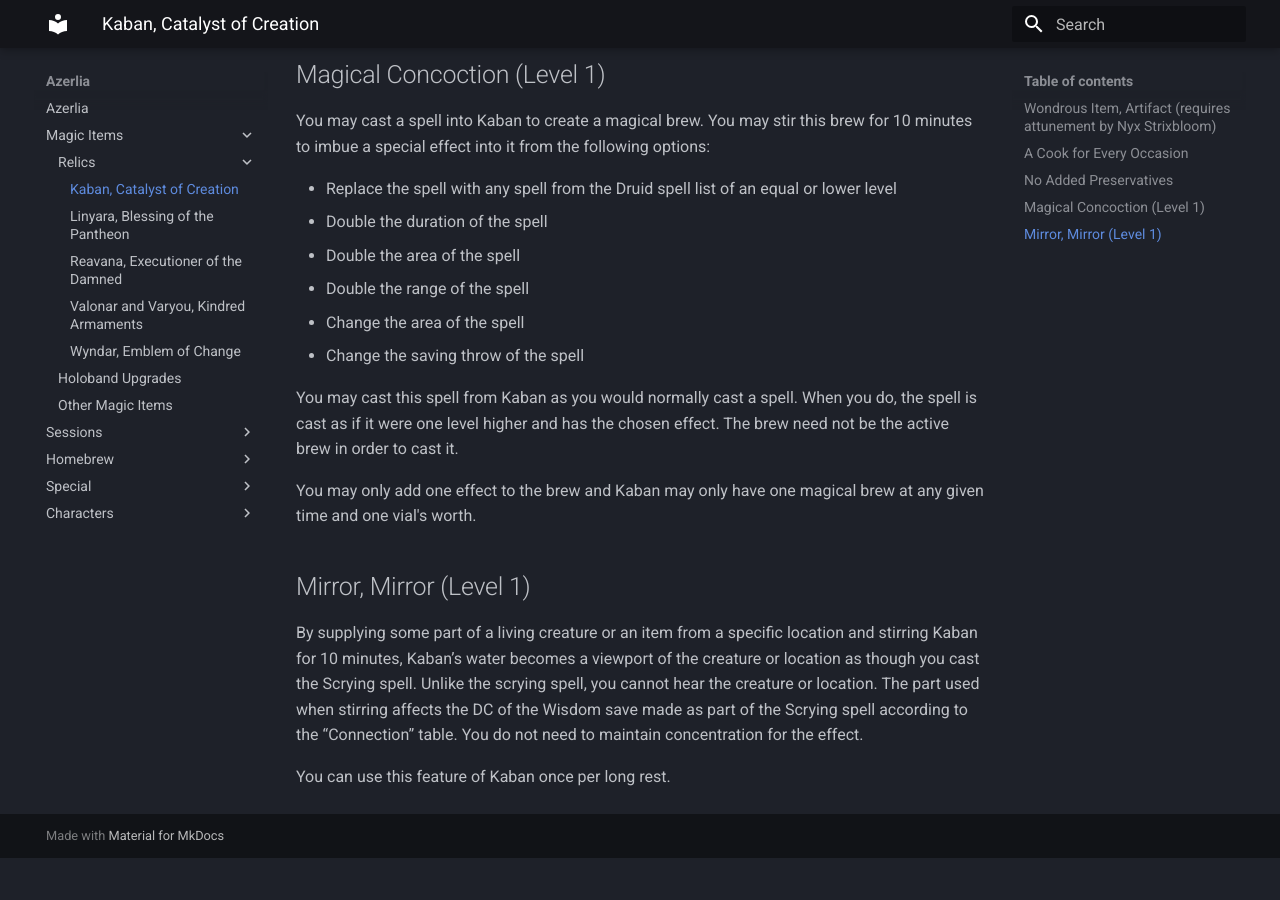
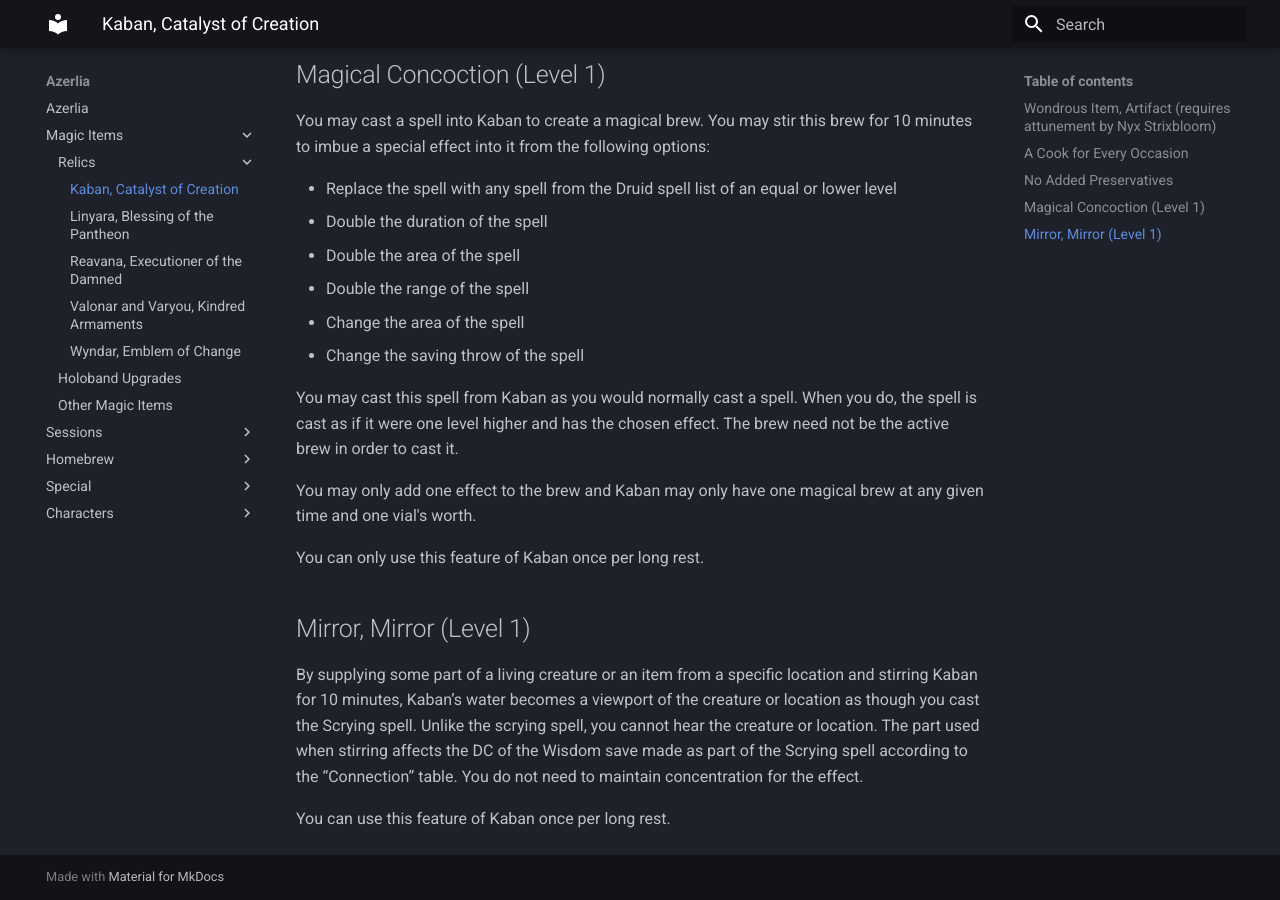
Before and after one commit to Zolmy/azerlia, an MkDocs documentation site: the page built from docs/magic_items/relics/kaban.md, in a window 1280 px wide and 900 px high, scrolled down 763 px. Built offline with MkDocs 1.6.1 and Material for MkDocs 9.7.7, drawn with Linux system fonts in a browser that asks for light colours; before the commit the page ends 1621 px from its top, so only the background shows below that.

Commit message:
Update kaban.md

```diff
--- a/docs/magic_items/relics/kaban.md
+++ b/docs/magic_items/relics/kaban.md
@@ -25,6 +25,8 @@ You may cast this spell from Kaban as you would normally cast a spell. When you
 
 You may only add one effect to the brew and Kaban may only have one magical brew at any given time and one vial's worth.
 
+You can only use this feature of Kaban once per long rest.
+
 ## Mirror, Mirror (Level 1)
 By supplying some part of a living creature or an item from a specific location and stirring Kaban for 10 minutes, Kaban’s water becomes a viewport of the creature or location as though you cast the Scrying spell. Unlike the scrying spell, you cannot hear the creature or location. The part used when stirring affects the DC of the Wisdom save made as part of the Scrying spell according to the “Connection” table. You do not need to maintain concentration for the effect.
 
```
